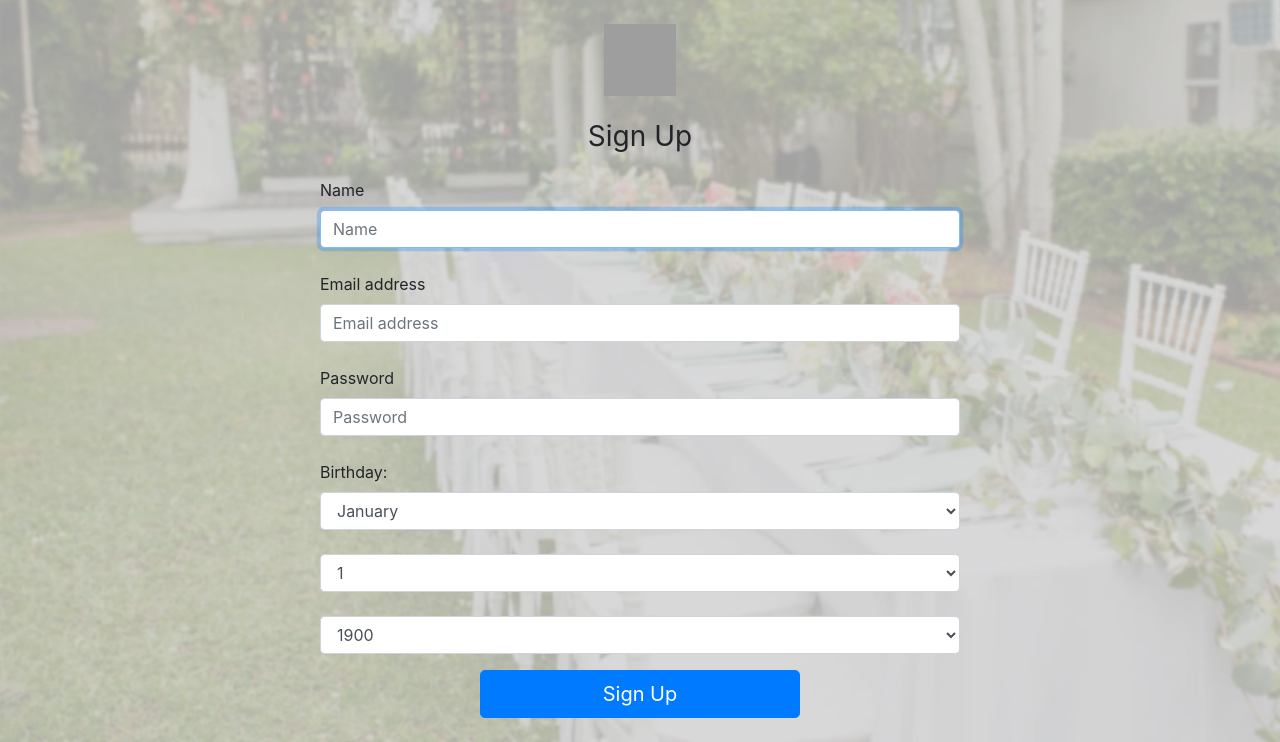
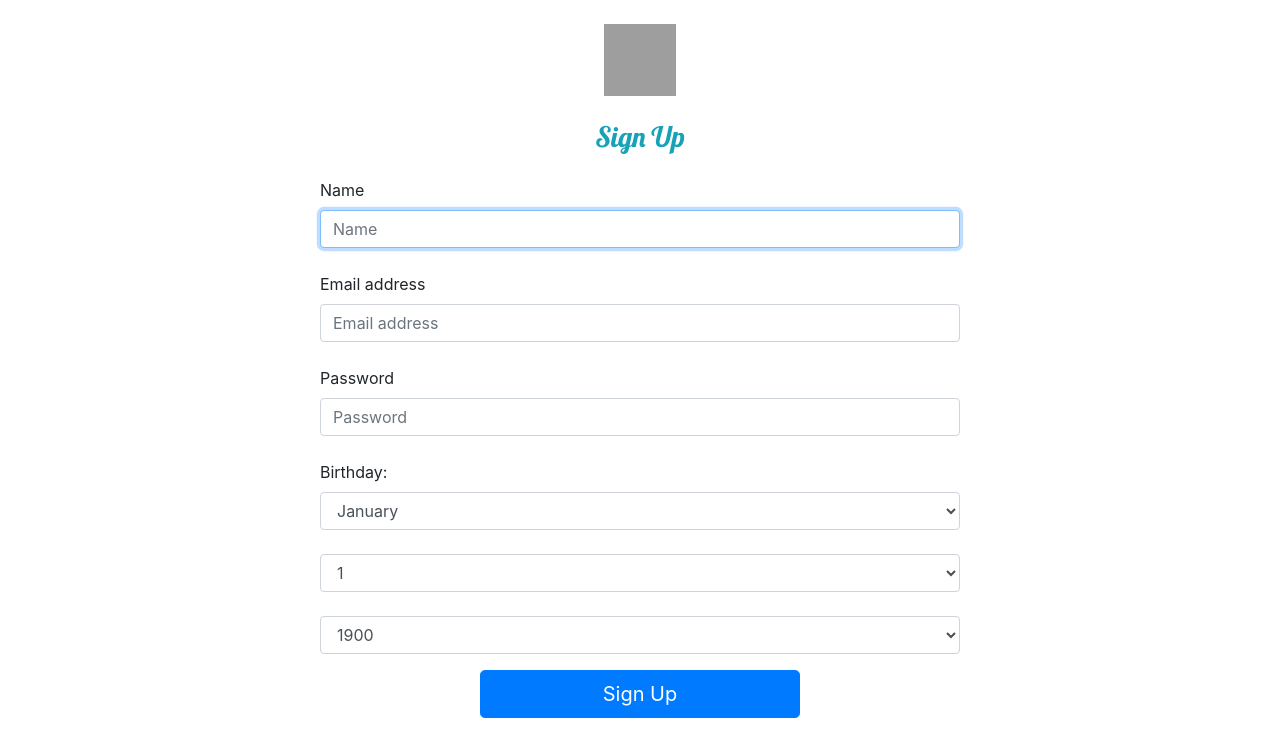
Before and after one commit to eshelton823/ECT, a Django app: page /pcsite/signup in a window 1280 px wide. Shown: the part 76-818 px from the top of the page. Run offline with Django 3.2, Linux system fonts and the light colour scheme; some libraries are stand-ins or nearby versions; grey boxes are pictures that could not be loaded.

Commit message:
changing fonts & colors

```diff
--- a/pcsite/static/pcsite/customsignup.css
+++ b/pcsite/static/pcsite/customsignup.css
@@ -10,7 +10,7 @@
 
   .navbar-brand .logo-image{
     width: 73px;
-    height: 500px;
+    height: 50px;
     border-radius: 0%;
     overflow: hidden;
     margin-top: 0px;
--- a/pcsite/templates/pcsite/about.html
+++ b/pcsite/templates/pcsite/about.html
@@ -49,6 +49,7 @@
 
       h1, h2, h4{
       font-family: 'Lobster';
+
       }
       b{
         font-family: 'Dancing Script';
--- a/pcsite/templates/pcsite/index.html
+++ b/pcsite/templates/pcsite/index.html
@@ -13,7 +13,7 @@
     <script src="https://stackpath.bootstrapcdn.com/bootstrap/4.3.1/js/bootstrap.min.js" integrity="sha384-JjSmVgyd0p3pXB1rRibZUAYoIIy6OrQ6VrjIEaFf/nJGzIxFDsf4x0xIM+B07jRM" crossorigin="anonymous"></script>
 
     <link rel="canonical" href="https://getbootstrap.com/docs/4.3/examples/cover/">
-    <link rel="stylesheet" type="text/css" href="../../static/pcsite/customabout.css">
+
     <link rel="stylesheet" type="text/css" href="../../static/pcsite/custom.css">
     <link href="//fonts.googleapis.com/css?family=Lobster&subset=latin,latin-ext" rel="stylesheet" type="text/css">
     <link href="https://fonts.googleapis.com/css?family=Dancing+Script&subset=latin,latin-ext" rel="stylesheet" type="text/css">
--- a/pcsite/templates/pcsite/signup.html
+++ b/pcsite/templates/pcsite/signup.html
@@ -7,15 +7,19 @@
 
     <!-- Bootstrap CSS -->
     <link rel="stylesheet" type="text/css" href="../../static/pcsite/customsignup.css">
-    <link rel="stylesheet" type="text/css" href="../../static/pcsite/custom.css">
+
     <link rel="stylesheet" href="https://stackpath.bootstrapcdn.com/bootstrap/4.3.1/css/bootstrap.min.css" integrity="sha384-ggOyR0iXCbMQv3Xipma34MD+dH/1fQ784/j6cY/iJTQUOhcWr7x9JvoRxT2MZw1T" crossorigin="anonymous">
     <link href="https://fonts.googleapis.com/css?family=Dancing+Script&subset=latin,latin-ext" rel="stylesheet" type="text/css">
-
+    <link href="//fonts.googleapis.com/css?family=Lobster&subset=latin,latin-ext" rel="stylesheet" type="text/css">
     <title>Sign Up</title>
     <style>
       b{
         font-family: 'Dancing Script';
         color: black !important;
+      }
+      h1{
+        font-family: 'Lobster';
+        color: rgb(23, 162, 184);
       }
     </style>
   <body>
```
Also changed, not shown: pcsite/templates/pcsite/contactus.html (+6 -2 lines), pcsite/templates/pcsite/login.html (+6 -2 lines).
